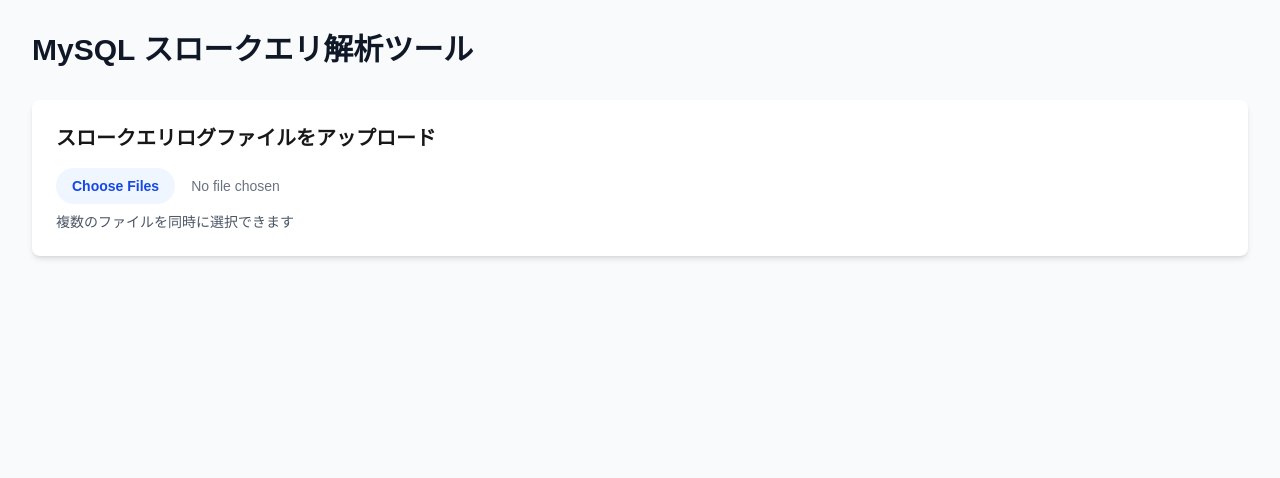
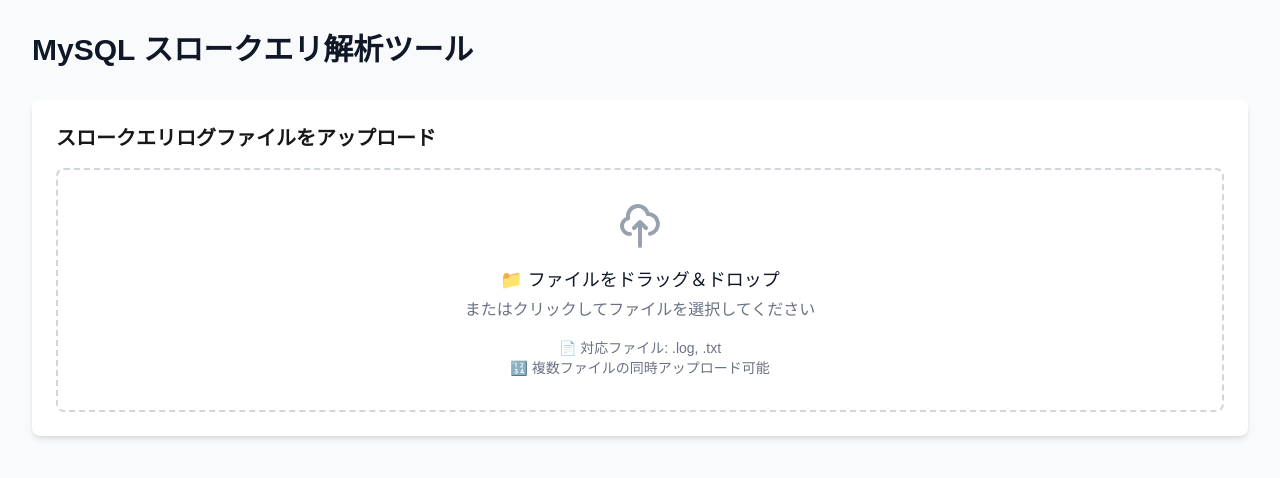
Before and after one commit to ot-nemoto/slow-query-viewer, a Next.js app: page / in a window 1280 px wide. Shown: the top 478 px of the page. Built offline with nearby package versions, Linux system fonts and the light colour scheme.

Commit message:
ファイルアップロード機能を改善し、ドラッグアンドドロップのサポートを追加。複数ファイルのアップロード時に有効なファイル形式をチェックし、可視化のためのファイル別の表示切り替え機能を実装。

```diff
--- a/src/app/page.tsx
+++ b/src/app/page.tsx
@@ -1,6 +1,6 @@
 "use client";
 
-import { useState } from "react";
+import { useState, useId, useEffect } from "react";
 import { SlowQueryParser, type SlowQueryEntry } from "@/lib/slowQueryParser";
 import TimeSeriesChart from "@/components/TimeSeriesChart";
 import StatsSummary from "@/components/StatsSummary";
@@ -23,19 +23,35 @@
   const [querySummaries, setQuerySummaries] = useState<QuerySummary[]>([]);
   const [allEntries, setAllEntries] = useState<SlowQueryEntry[]>([]);
   const [uploadedFiles, setUploadedFiles] = useState<UploadedFile[]>([]);
+  const [isDragOver, setIsDragOver] = useState(false);
+  const fileInputId = useId();
 
-  const handleFileUpload = async (
-    event: React.ChangeEvent<HTMLInputElement>,
-  ) => {
-    const files = event.target.files;
-    if (!files || files.length === 0) return;
+  // ページ全体でのドラッグアンドドロップを防ぐ
+  useEffect(() => {
+    const handleDragOver = (e: DragEvent) => {
+      e.preventDefault();
+    };
 
+    const handleDrop = (e: DragEvent) => {
+      e.preventDefault();
+    };
+
+    document.addEventListener('dragover', handleDragOver);
+    document.addEventListener('drop', handleDrop);
+
+    return () => {
+      document.removeEventListener('dragover', handleDragOver);
+      document.removeEventListener('drop', handleDrop);
+    };
+  }, []);
+
+  const processFiles = async (fileList: FileList) => {
     setIsLoading(true);
     try {
       const newFiles: UploadedFile[] = [];
 
-      for (let i = 0; i < files.length; i++) {
-        const file = files[i];
+      for (let i = 0; i < fileList.length; i++) {
+        const file = fileList[i];
         const content = await file.text();
         const entries = SlowQueryParser.parseLog(content);
 
@@ -57,8 +73,61 @@
       alert("ファイルの解析中にエラーが発生しました");
     } finally {
       setIsLoading(false);
+    }
+  };
+
+  const handleFileUpload = async (
+    event: React.ChangeEvent<HTMLInputElement>,
+  ) => {
+    const files = event.target.files;
+    if (!files || files.length === 0) return;
+
+    await processFiles(files);
     // ファイル入力をリセット
     event.target.value = "";
+  };
+
+  const handleDragOver = (event: React.DragEvent) => {
+    event.preventDefault();
+    event.stopPropagation();
+    setIsDragOver(true);
+  };
+
+  const handleDragLeave = (event: React.DragEvent) => {
+    event.preventDefault();
+    event.stopPropagation();
+    setIsDragOver(false);
+  };
+
+  const handleDrop = async (event: React.DragEvent) => {
+    event.preventDefault();
+    event.stopPropagation();
+    setIsDragOver(false);
+
+    const files = event.dataTransfer.files;
+    if (files && files.length > 0) {
+      // .logまたは.txtファイルのみをフィルタリング
+      const validFiles = Array.from(files).filter(file =>
+        file.name.toLowerCase().endsWith('.log') ||
+        file.name.toLowerCase().endsWith('.txt')
+      );
+
+      if (validFiles.length === 0) {
+        alert("対応していないファイル形式です。.logまたは.txtファイルをアップロードしてください。");
+        return;
+      }
+
+      if (validFiles.length !== files.length) {
+        alert(`${files.length}個のファイルのうち、${validFiles.length}個の有効なファイルをアップロードします。`);
+      }
+
+      // FileListを作成するため、DataTransferを使用
+      const dataTransfer = new DataTransfer();
+      for (const file of validFiles) {
+        dataTransfer.items.add(file);
+      }
+
+      await processFiles(dataTransfer.files);
     }
   };
 
@@ -115,18 +184,78 @@
           <h2 className="text-xl font-semibold mb-4">
             スロークエリログファイルをアップロード
           </h2>
+
+          {/* ドラッグアンドドロップエリア */}
+          <label
+            htmlFor={fileInputId}
+            className={`relative block border-2 border-dashed rounded-lg p-8 text-center transition-all duration-200 cursor-pointer ${
+              isDragOver
+                ? "border-blue-500 bg-blue-50 shadow-lg scale-[1.02]"
+                : "border-gray-300 hover:border-gray-400 hover:bg-gray-50"
+            } ${isLoading ? "opacity-50 pointer-events-none" : ""}`}
+            onDragOver={handleDragOver}
+            onDragLeave={handleDragLeave}
+            onDrop={handleDrop}
+          >
             <input
               type="file"
               accept=".log,.txt"
               multiple
               onChange={handleFileUpload}
               disabled={isLoading}
-            className="block w-full text-sm text-gray-500 file:mr-4 file:py-2 file:px-4 file:rounded-full file:border-0 file:text-sm file:font-semibold file:bg-blue-50 file:text-blue-700 hover:file:bg-blue-100"
+              className="absolute inset-0 w-full h-full opacity-0 cursor-pointer"
+              id={fileInputId}
             />
-          <p className="mt-2 text-sm text-gray-600">
-            複数のファイルを同時に選択できます
+            <div className="space-y-4">
+              <div className="flex justify-center">
+                <svg
+                  className={`w-12 h-12 ${
+                    isDragOver ? "text-blue-500" : "text-gray-400"
+                  }`}
+                  fill="none"
+                  stroke="currentColor"
+                  viewBox="0 0 24 24"
+                  aria-hidden="true"
+                >
+                  <title>アップロードアイコン</title>
+                  <path
+                    strokeLinecap="round"
+                    strokeLinejoin="round"
+                    strokeWidth={2}
+                    d="M7 16a4 4 0 01-.88-7.903A5 5 0 1115.9 6L16 6a5 5 0 011 9.9M15 13l-3-3m0 0l-3 3m3-3v12"
+                  />
+                </svg>
+              </div>
+              <div>
+                <p className={`text-lg font-medium transition-colors ${
+                  isDragOver ? "text-blue-600" : "text-gray-900"
+                }`}>
+                  {isDragOver ? "📁 ファイルをドロップしてください" : "📁 ファイルをドラッグ＆ドロップ"}
                 </p>
-          {isLoading && <p className="mt-2 text-blue-600">解析中...</p>}
+                <p className="text-gray-500 mt-1">
+                  またはクリックしてファイルを選択してください
+                </p>
+              </div>
+              <div className={`text-sm transition-colors ${
+                isDragOver ? "text-blue-500" : "text-gray-500"
+              }`}>
+                <p>📄 対応ファイル: .log, .txt</p>
+                <p>🔢 複数ファイルの同時アップロード可能</p>
+                {isDragOver && (
+                  <p className="text-blue-600 font-medium mt-2 animate-pulse">
+                    ✅ ここにドロップしてください
+                  </p>
+                )}
+              </div>
+            </div>
+          </label>
+
+          {isLoading && (
+            <div className="mt-4 flex items-center justify-center">
+              <div className="animate-spin rounded-full h-6 w-6 border-b-2 border-blue-600"></div>
+              <p className="ml-2 text-blue-600">解析中...</p>
+            </div>
+          )}
 
           {uploadedFiles.length > 0 && (
             <div className="mt-6">
@@ -171,9 +300,14 @@
 
         <StatsSummary entries={allEntries} />
 
-        {allEntries.length > 0 && (
+        {uploadedFiles.length > 0 && (
           <div className="mb-8">
-            <TimeSeriesChart entries={allEntries} />
+            <TimeSeriesChart
+              fileData={uploadedFiles.map(file => ({
+                name: file.name,
+                entries: file.entries
+              }))}
+            />
           </div>
         )}
 
--- a/src/components/TimeSeriesChart.tsx
+++ b/src/components/TimeSeriesChart.tsx
@@ -1,5 +1,6 @@
 "use client";
 
+import { useState } from "react";
 import { Line } from "react-chartjs-2";
 import {
   Chart as ChartJS,
@@ -23,20 +24,84 @@
   Legend,
 );
 
-interface TimeSeriesChartProps {
+interface FileData {
+  name: string;
   entries: SlowQueryEntry[];
 }
 
-export default function TimeSeriesChart({ entries }: TimeSeriesChartProps) {
-  // Sort entries by time
-  const sortedEntries = [...entries].sort(
-    (a, b) => new Date(a.time).getTime() - new Date(b.time).getTime(),
+interface TimeSeriesChartProps {
+  fileData: FileData[];
+}
+
+export default function TimeSeriesChart({ fileData }: TimeSeriesChartProps) {
+  // ファイルごとの表示/非表示を管理する状態
+  const [visibleFiles, setVisibleFiles] = useState<Record<string, boolean>>(() => {
+    const initial: Record<string, boolean> = {};
+    for (const file of fileData) {
+      initial[file.name] = true;
+    }
+    return initial;
+  });
+
+  // 色のパレット（ファイル数に応じて自動で色分け）
+  const colors = [
+    { border: "rgb(59, 130, 246)", bg: "rgba(59, 130, 246, 0.1)" }, // blue
+    { border: "rgb(239, 68, 68)", bg: "rgba(239, 68, 68, 0.1)" }, // red
+    { border: "rgb(34, 197, 94)", bg: "rgba(34, 197, 94, 0.1)" }, // green
+    { border: "rgb(168, 85, 247)", bg: "rgba(168, 85, 247, 0.1)" }, // purple
+    { border: "rgb(245, 158, 11)", bg: "rgba(245, 158, 11, 0.1)" }, // amber
+    { border: "rgb(236, 72, 153)", bg: "rgba(236, 72, 153, 0.1)" }, // pink
+    { border: "rgb(20, 184, 166)", bg: "rgba(20, 184, 166, 0.1)" }, // teal
+    { border: "rgb(251, 113, 133)", bg: "rgba(251, 113, 133, 0.1)" }, // rose
+  ];
+
+  // 各ファイルのデータポイントを時刻でマッピング
+  const timeToDataMap = new Map<string, Map<string, number>>();
+  const allTimePoints = new Set<string>();
+
+  // 全ファイルの時刻とデータを収集
+  fileData.forEach(file => {
+    const fileMap = new Map<string, number>();
+    file.entries.forEach(entry => {
+      const timeKey = entry.time;
+      allTimePoints.add(timeKey);
+      fileMap.set(timeKey, entry.queryTime);
+    });
+    timeToDataMap.set(file.name, fileMap);
+  });
+
+  // 時刻順にソート
+  const sortedTimePoints = Array.from(allTimePoints).sort(
+    (a, b) => new Date(a).getTime() - new Date(b).getTime()
   );
 
-  // Prepare data for chart
+  // データセットをファイルごとに作成（各ファイルに固定の色インデックスを使用）
+  const datasets = fileData
+    .map((file, originalIndex) => {
+      // ファイルが非表示の場合はスキップ
+      if (!visibleFiles[file.name]) return null;
+
+      const color = colors[originalIndex % colors.length];
+      const fileDataMap = timeToDataMap.get(file.name);
+
+      return {
+        label: file.name,
+        data: sortedTimePoints.map(timePoint =>
+          fileDataMap?.get(timePoint) ?? null
+        ),
+        borderColor: color.border,
+        backgroundColor: color.bg,
+        tension: 0.1,
+        pointRadius: 3,
+        pointHoverRadius: 6,
+        spanGaps: false, // null値の部分で線を切る
+      };
+    })
+    .filter(dataset => dataset !== null); // null要素を除去
+
   const data = {
-    labels: sortedEntries.map((entry) => {
-      const date = new Date(entry.time);
+    labels: sortedTimePoints.map((timePoint) => {
+      const date = new Date(timePoint);
       return date.toLocaleString("ja-JP", {
         month: "short",
         day: "numeric",
@@ -44,17 +109,14 @@
         minute: "2-digit",
       });
     }),
-    datasets: [
-      {
-        label: "クエリ実行時間 (秒)",
-        data: sortedEntries.map((entry) => entry.queryTime),
-        borderColor: "rgb(59, 130, 246)",
-        backgroundColor: "rgba(59, 130, 246, 0.1)",
-        tension: 0.1,
-        pointRadius: 3,
-        pointHoverRadius: 6,
-      },
-    ],
+    datasets,
+  };
+
+  const toggleFileVisibility = (fileName: string) => {
+    setVisibleFiles(prev => ({
+      ...prev,
+      [fileName]: !prev[fileName]
+    }));
   };
 
   const options = {
@@ -62,6 +124,7 @@
     plugins: {
       legend: {
         position: "top" as const,
+        display: false, // 独自の凡例を作るため非表示
       },
       title: {
         display: true,
@@ -69,9 +132,20 @@
       },
       tooltip: {
         callbacks: {
-          afterLabel: (context: { dataIndex: number }) => {
-            const entry = sortedEntries[context.dataIndex];
+          afterLabel: (context: { dataIndex: number; datasetIndex: number }) => {
+            const timePoint = sortedTimePoints[context.dataIndex];
+            const fileName = datasets[context.datasetIndex]?.label;
+
+            if (!fileName) return [];
+
+            // 該当ファイルから該当時刻のエントリを探す
+            const file = fileData.find(f => f.name === fileName);
+            const entry = file?.entries.find(e => e.time === timePoint);
+
+            if (!entry) return [];
+
             return [
+              `ファイル: ${fileName}`,
               `実行時刻: ${new Date(entry.time).toLocaleString("ja-JP")}`,
               `ユーザー: ${entry.user}`,
               `検索行数: ${entry.rowsExamined.toLocaleString()}`,
@@ -104,6 +178,44 @@
 
   return (
     <div className="bg-white rounded-lg shadow-md p-6">
+      {/* ファイル別の表示切り替えボタン */}
+      {fileData.length > 1 && (
+        <div className="mb-4">
+          <h3 className="text-sm font-medium text-gray-700 mb-2">表示ファイル</h3>
+          <div className="flex flex-wrap gap-2">
+            {fileData.map((file, index) => {
+              const color = colors[index % colors.length];
+              const isVisible = visibleFiles[file.name];
+
+              return (
+                <button
+                  key={file.name}
+                  type="button"
+                  onClick={() => toggleFileVisibility(file.name)}
+                  className={`inline-flex items-center gap-2 px-3 py-1 rounded-full text-sm font-medium transition-colors ${
+                    isVisible
+                      ? "bg-gray-100 text-gray-900 border-2"
+                      : "bg-gray-50 text-gray-500 border-2 border-gray-200"
+                  }`}
+                  style={{
+                    borderColor: isVisible ? color.border : undefined,
+                  }}
+                >
+                  <div
+                    className="w-3 h-3 rounded-full"
+                    style={{ backgroundColor: color.border }}
+                  />
+                  {file.name}
+                  <span className="text-xs">
+                    ({file.entries.length})
+                  </span>
+                </button>
+              );
+            })}
+          </div>
+        </div>
+      )}
+
       <Line data={data} options={options} />
     </div>
   );
```
Lines whose indentation alone changed are shown as unchanged.
